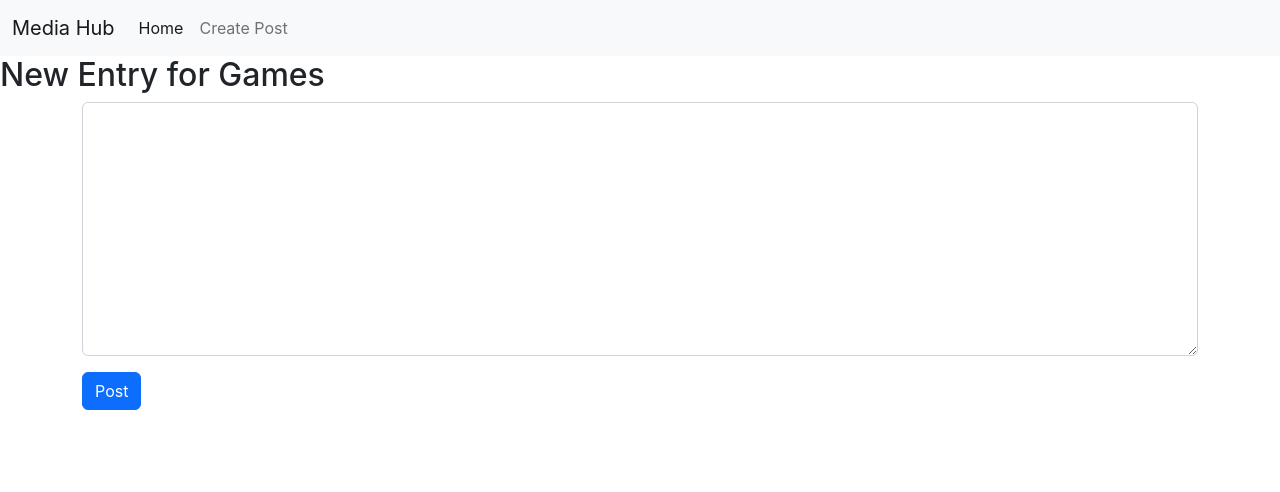
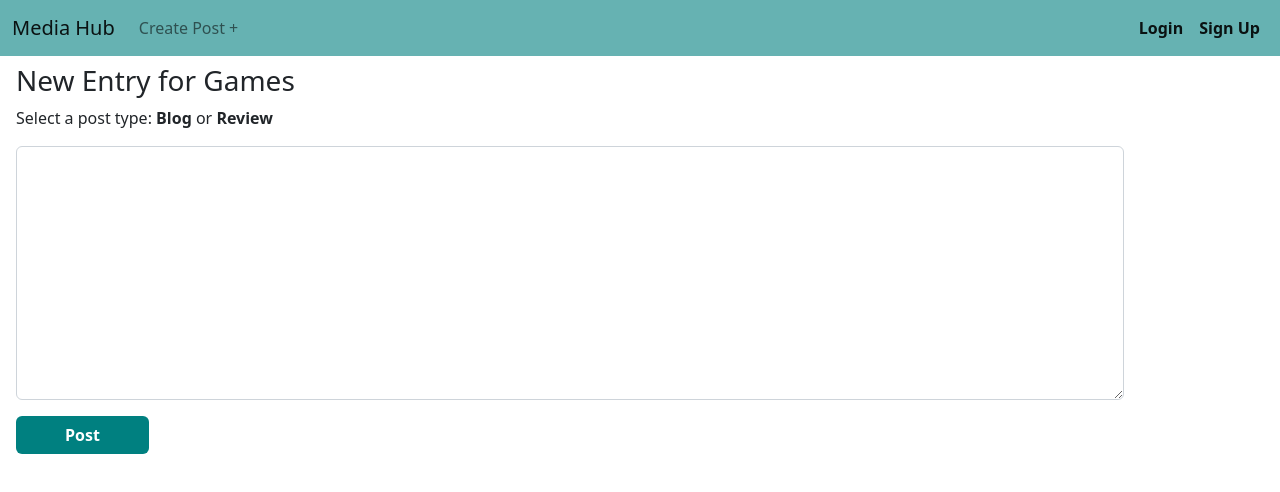
Before and after one commit to CEB-inc/front-end, a React (Vite) app: page /entry/new/Games in a window 1280 px wide. Shown: the top 492 px of the page. Built offline with nearby package versions, Linux system fonts and the light colour scheme.

Commit message:
styling to create post form and navbar

```diff
--- a/index.html
+++ b/index.html
@@ -6,6 +6,7 @@
     <meta name="viewport" content="width=device-width, initial-scale=1.0" />
     <link href="https://cdn.jsdelivr.net/npm/bootstrap@5.2.0-beta1/dist/css/bootstrap.min.css" rel="stylesheet" integrity="sha384-0evHe/X+R7YkIZDRvuzKMRqM+OrBnVFBL6DOitfPri4tjfHxaWutUpFmBp4vmVor" crossorigin="anonymous">
     <title>CEB Media Hub</title>
+    <link rel="styling" href="index.css" />
   </head>
   <body>
     <div id="root"></div>
--- a/src/components/Nav.jsx
+++ b/src/components/Nav.jsx
@@ -1,21 +1,27 @@
 import { Link } from 'react-router-dom'
+import '../index.css'
 
 function Nav() {
 	return (
-	<nav className="navbar navbar-expand-lg bg-light">
+	<>
+		<nav id='navbar' className="navbar navbar-expand-sm d-flex align-items-center mb-2">
 			<div className="container-fluid">
-			<a className="navbar-brand" href="#">Media Hub</a>
+				<a className="navbar-brand" href="/">Media Hub</a>
 				<button className="navbar-toggler" type="button" data-bs-toggle="collapse" data-bs-target="#navbarNavAltMarkup" aria-controls="navbarNavAltMarkup" aria-expanded="false" aria-label="Toggle navigation">
 					<span className="navbar-toggler-icon"></span>
 				</button>
 				<div className="collapse navbar-collapse" id="navbarNavAltMarkup">
+					<div className="navbar-nav me-auto">
+						<Link className="nav-link" to="/category">Create Post +</Link>
+					</div>
 					<div className="navbar-nav">
-					<Link className="nav-link active" aria-current="page" to="/">Home</Link>
-					<Link className="nav-link" to="/category">Create Post</Link>
+						<Link className="nav-link active fw-semibold" to="">Login</Link>
+						<Link className="nav-link active fw-semibold" to="">Sign Up</Link>
 					</div>
 				</div>
 			</div>
 		</nav>
+	</>
 	)
 }
 
--- a/src/components/pages/NewEntry.jsx
+++ b/src/components/pages/NewEntry.jsx
@@ -1,5 +1,6 @@
 import React, { useState } from 'react'
 import { useNavigate, useParams } from 'react-router-dom'
+import '/src/index.css'
 
 function NewEntry({ addEntry }) {
 
@@ -15,12 +16,15 @@ function NewEntry({ addEntry }) {
 
   return (
     <>
-    <h2>New Entry for {category} </h2>
-    <form className='container-sm' onSubmit={submit}>
-      <div>
-        <textarea value={entry} onChange={e => setEntry(e.target.value)} rows='10' className='form-control'></textarea>
+    <div className='ms-3'>
+      <h3>New Entry for {category} </h3>
+      <p>Select a post type: <strong>Blog</strong> or <strong>Review</strong></p>
+    </div>
+    <form className='container-sm float-start px-3' onSubmit={submit}>
+      <div className=''>
+        <textarea className='form-control mb-3' value={entry} onChange={e => setEntry(e.target.value)} rows='10' ></textarea>
       </div>
-      <button className='btn btn-primary mt-3'>Post</button>
+      <button id='postbutt' className='btn px-5 fw-semibold'>Post</button>
     </form>
     </>
   )
--- a/src/index.css
+++ b/src/index.css
@@ -1,5 +1,6 @@
 body {
   margin: 0;
+  background-color: #fbefdf
   font-family: -apple-system, BlinkMacSystemFont, 'Segoe UI', 'Roboto', 'Oxygen',
     'Ubuntu', 'Cantarell', 'Fira Sans', 'Droid Sans', 'Helvetica Neue',
     sans-serif;
@@ -11,3 +12,12 @@ code {
   font-family: source-code-pro, Menlo, Monaco, Consolas, 'Courier New',
     monospace;
 }
+
+#navbar {
+  background-color: #66b2b2
+}
+
+#postbutt {
+  background-color: #008080;
+  color: white;
+}
```
Lines whose indentation alone changed are shown as unchanged.
